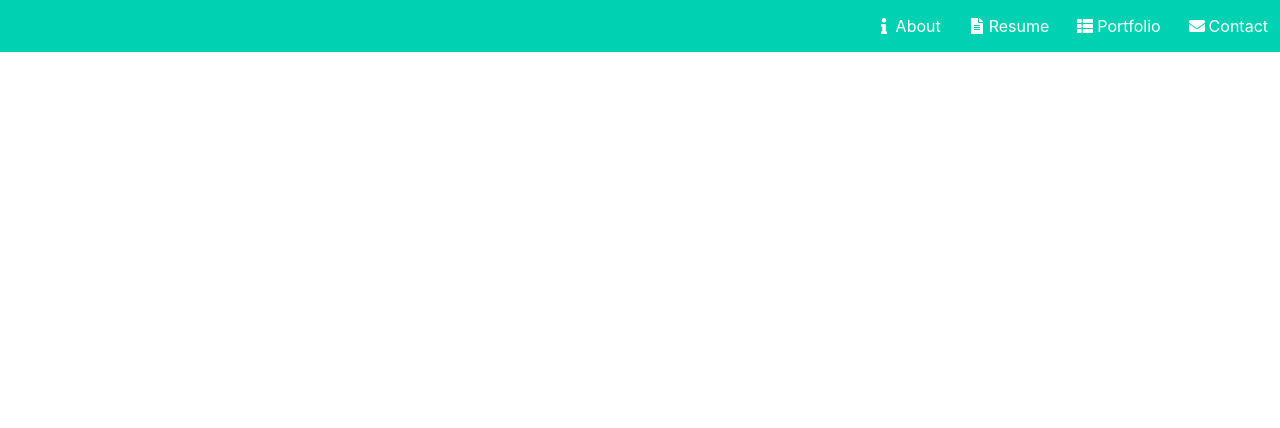
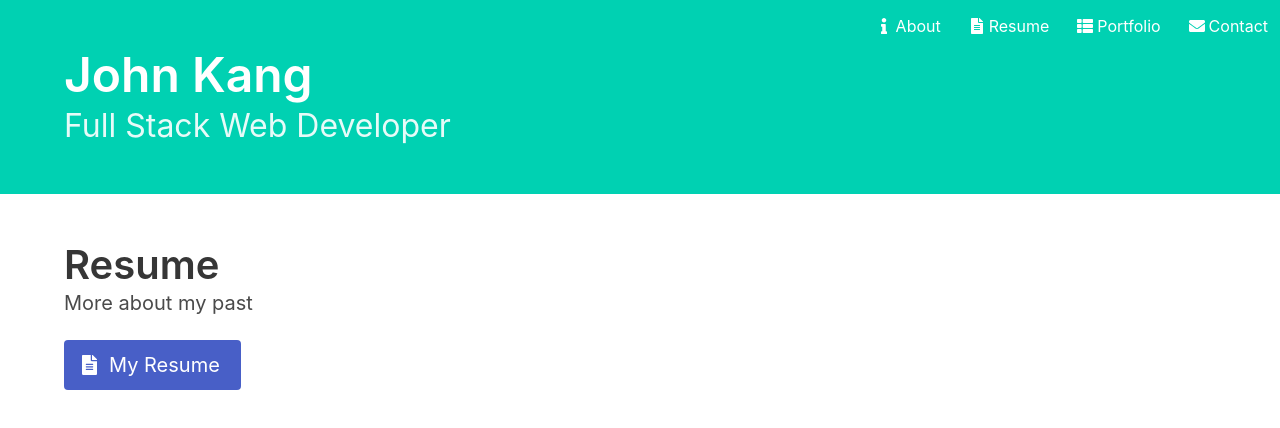
Before and after one commit to drivelikejehu/jkang-portfolio, a React (Create React App) app in the folder client/: page /resume in a window 1280 px wide. Shown: the top 428 px of the page. Built offline with nearby package versions, Linux system fonts and the light colour scheme.

Commit message:
added resume link

```diff
--- a/client/src/App.js
+++ b/client/src/App.js
@@ -2,6 +2,7 @@ import React from "react";
 import { BrowserRouter as Router, Route, Switch } from "react-router-dom";
 import Navbar from "./components/Shared/Navbar";
 import About from "./containers/About";
+import Resume from "./containers/Resume"
 
 function App() {
   return (
@@ -10,6 +11,7 @@ function App() {
         <Navbar />
         <Switch />
         <Route exact path="/" component={About} />
+        <Route exact path="/resume" component={Resume} />
       </Router>
     </>
   );
--- a/client/src/components/Shared/Navbar.jsx
+++ b/client/src/components/Shared/Navbar.jsx
@@ -59,6 +59,14 @@ function Navbar() {
           </div>
         </div>
       </nav>
+      <section className="hero is-primary is-medium-with-navbar has-text-light">
+        <div className="hero-body">
+          <div className="container">
+            <div className="title is-1">John Kang</div>
+            <div className="subtitle is-3">Full Stack Web Developer</div>
+          </div>
+        </div>
+      </section>
     </>
   );
 }
--- /dev/null
+++ b/client/src/containers/Resume.jsx
@@ -0,0 +1,29 @@
+import React from "react";
+
+const Resume = () => {
+  return (
+    <>
+      <section className="section" id="resume">
+        <div className="section-heading">
+          <div className="container">
+            <div className="title is-2">Resume</div>
+            <div className="subtitle is-5">More about my past</div>
+            <a
+              href="https://docs.google.com/document/d/1aOl0OwNl-t7u9c6vaVp8fgHrSofBXTo3wTYHEODdIpQ/edit?usp=sharing"
+              className="button is-link is-medium"
+              target="_blank"
+              rel="noopener noreferrer"
+            >
+              <span className="icon">
+                <i className="fas fa-file-alt"></i>
+              </span>
+              <span>My Resume</span>
+            </a>
+          </div>
+        </div>
+      </section>
+    </>
+  );
+};
+
+export default Resume;
```
Lines whose indentation alone changed are shown as unchanged.
